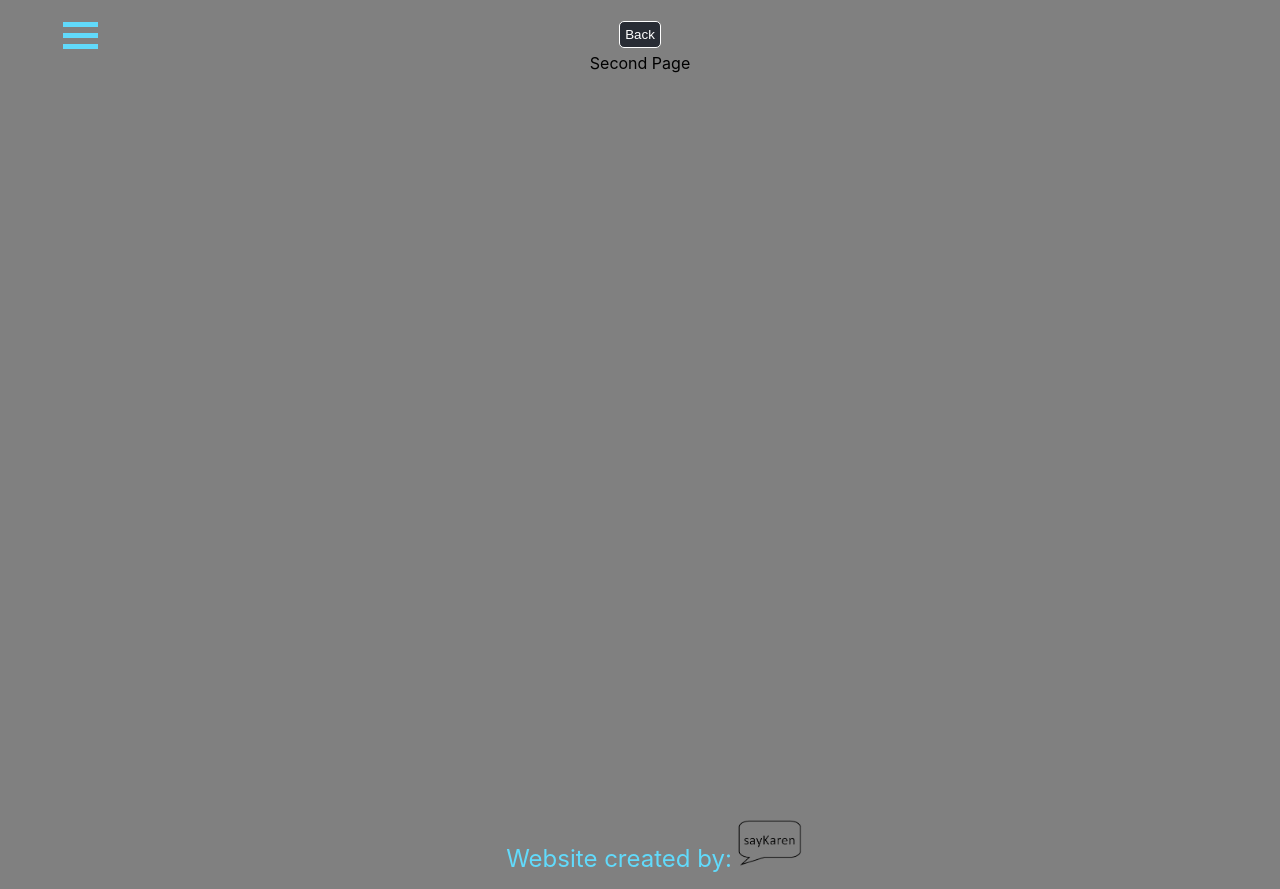
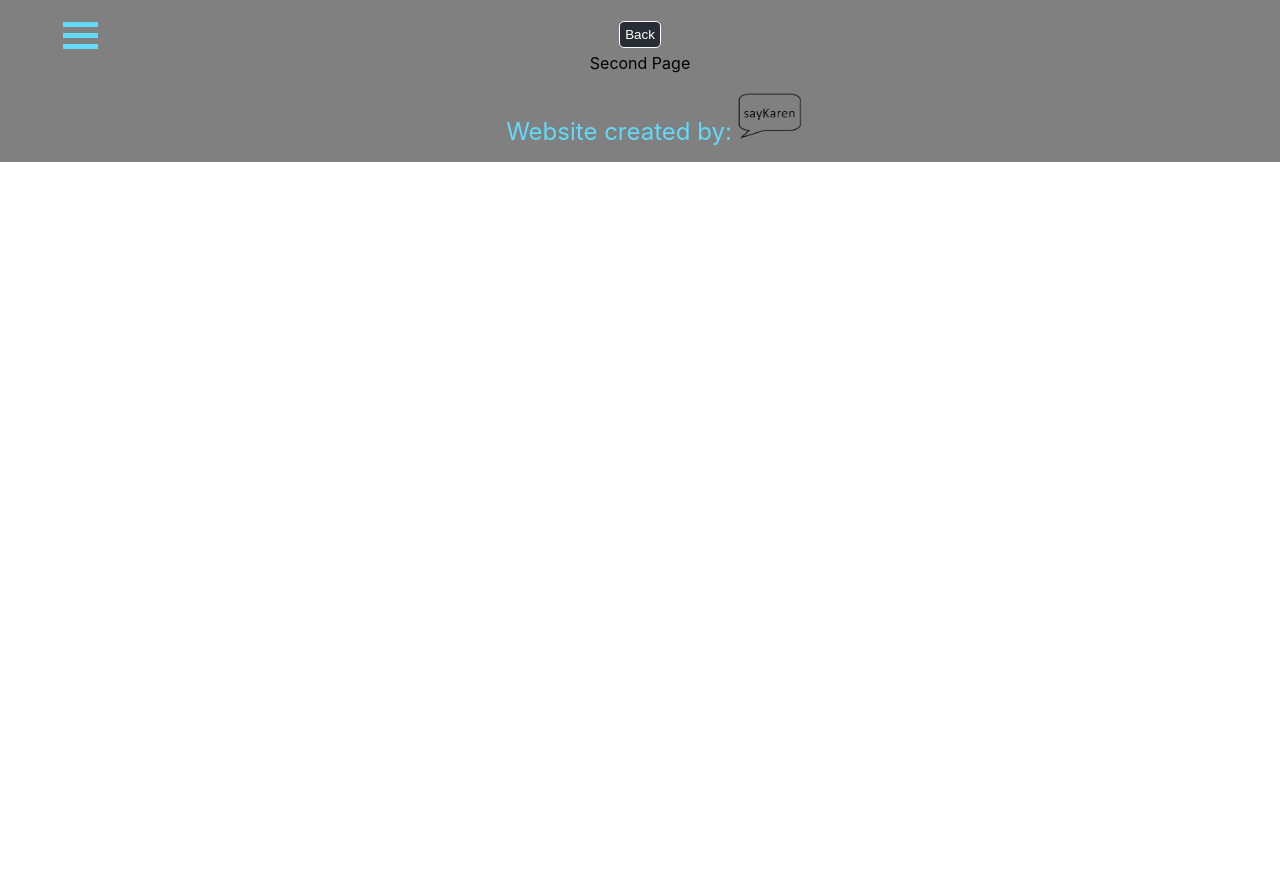
Before and after one commit to saykaren/websiteTemplate, a React (Create React App) app: page /Secondpage in a window 1280 px wide. Shown: the top 889 px of the page. After the commit the page ends 800 px from the top, so only its background shows below. Built offline with nearby package versions, Linux system fonts and the light colour scheme.

Commit message:
updated height to fit-content and put footer in main section

```diff
--- a/src/components/App.js
+++ b/src/components/App.js
@@ -19,9 +19,10 @@ const App = () => {
             <Route exact path="/Firstpage" component={FirstPage}/>
             <Route exact path="/Secondpage" component={SecondPage} />
           </Switch>
+          <Footer />
         </section>
       </div>
-      <Footer />
+
     </Router>
   );
 }
--- a/src/components/app/styling/App.scss
+++ b/src/components/app/styling/App.scss
@@ -14,7 +14,7 @@
   #main{
     background-color: $secondary-color;
     width: 100%;
-    height: 100vh;
+    height: fit-content;
     position: absolute;
     padding-top: 1rem;
     padding-right: 4rem;
```
